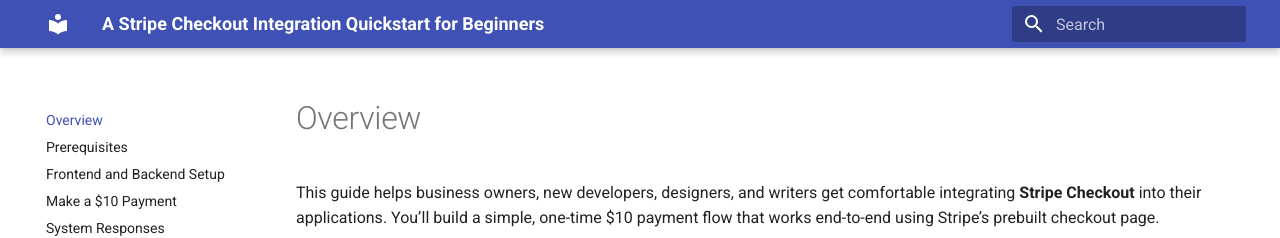
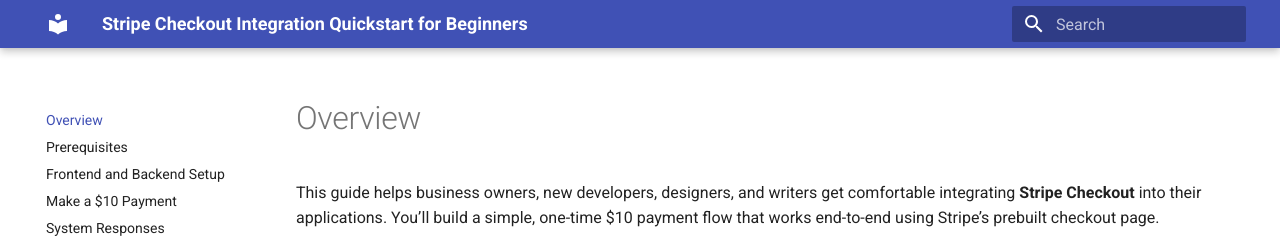
Before and after one commit to codymauro/stripe-payment-guide, an MkDocs documentation site: the page built from docs/index.md, in a window 1280 px wide. Shown: the top 238 px of the page. Built offline with MkDocs 1.6.1 and Material for MkDocs 9.7.7, drawn with Linux system fonts in a browser that asks for light colours.

```diff
--- a/mkdocs.yml
+++ b/mkdocs.yml
@@ -1,4 +1,4 @@
-site_name: A Stripe Checkout Integration Quickstart for Beginners
+site_name: Stripe Checkout Integration Quickstart for Beginners
 site_url: https://codymauro.github.io/stripe-payment-guide/
 
 theme:
```
